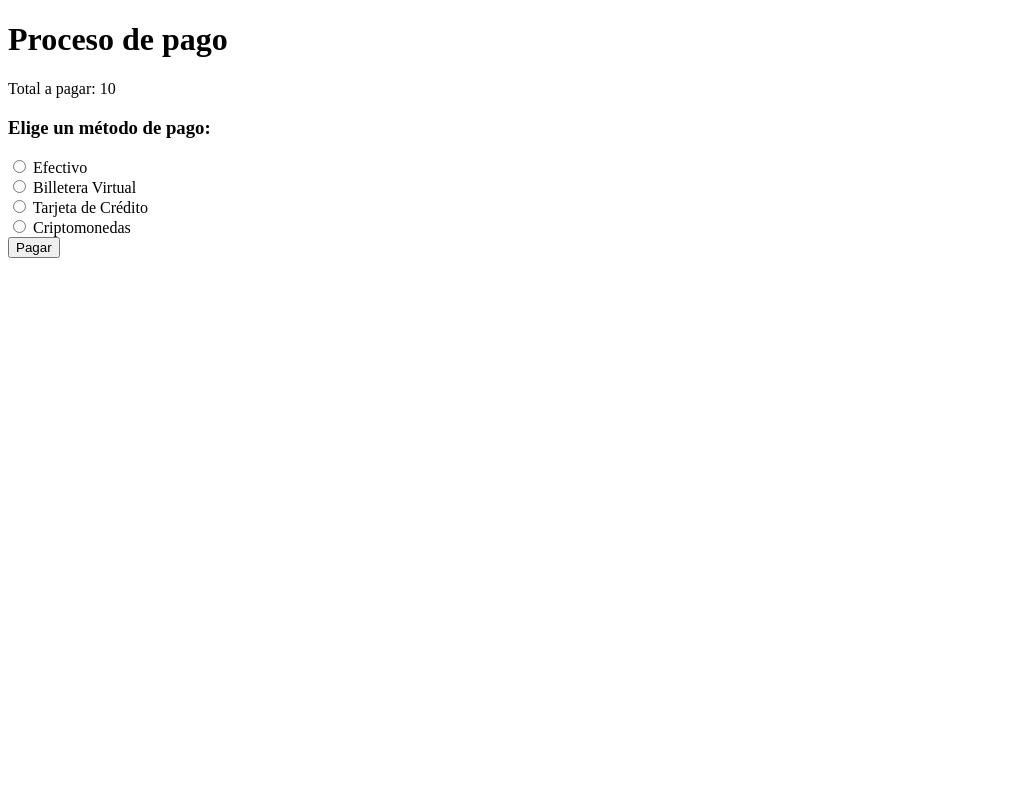
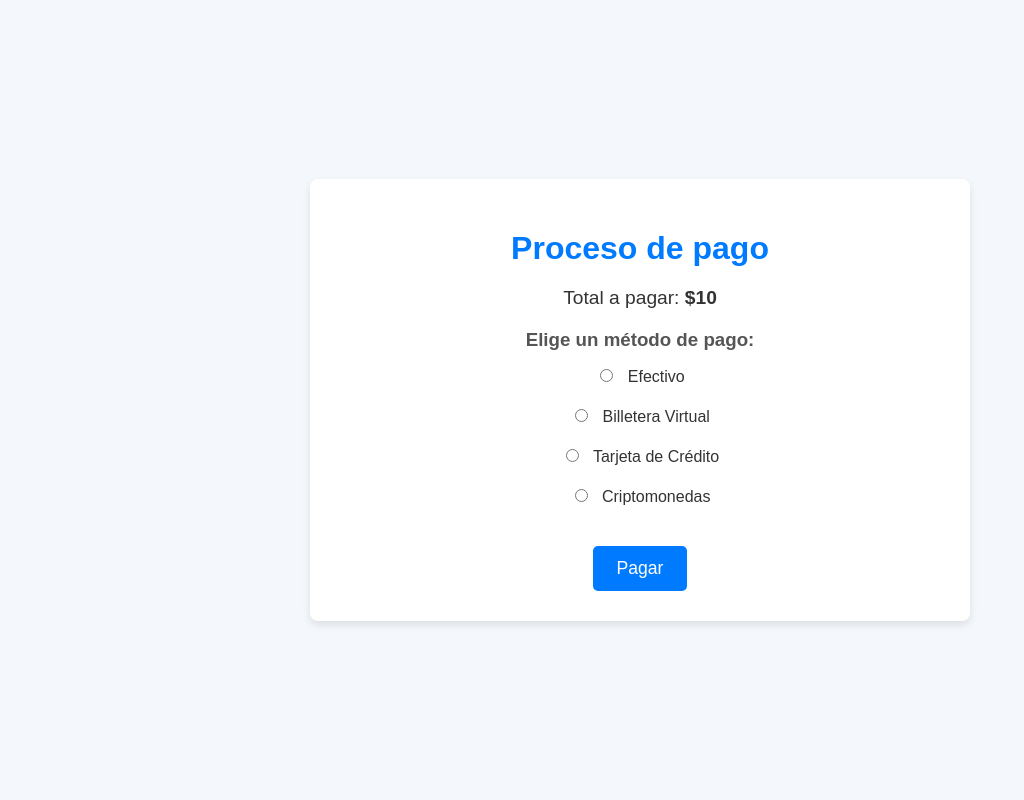
Before and after one commit to IvanPopiel/CarritoDeCompras, a Django app: template CarritoCompras/CarritoAplicacion/templates/checkout.html in a window 1280 px wide. Shown: the whole page, without its empty margins (0-1024 px from the left). Run offline with Django 5.2, Linux system fonts and the light colour scheme; the template is opened without the code that fills it: most values are stand-ins (such as "Sample title", 1, 10 or a date in 2020).

Commit message:
diseño checkout

```diff
--- a/CarritoCompras/CarritoAplicacion/templates/checkout.html
+++ b/CarritoCompras/CarritoAplicacion/templates/checkout.html
@@ -4,32 +4,116 @@
     <meta charset="UTF-8">
     <meta name="viewport" content="width=device-width, initial-scale=1.0">
     <title>Checkout</title>
+    <style>
+        body {
+            font-family: Arial, sans-serif;
+            background-color: #f4f7fc;
+            color: #333;
+            margin: 0;
+            padding: 0;
+            display: flex;
+            justify-content: center;
+            align-items: center;
+            height: 100vh;
+        }
+
+        .container {
+            background-color: #fff;
+            padding: 30px;
+            border-radius: 8px;
+            box-shadow: 0 4px 8px rgba(0, 0, 0, 0.1);
+            width: 100%;
+            max-width: 600px;
+            text-align: center;
+        }
+
+        h1 {
+            color: #007BFF;
+            margin-bottom: 20px;
+        }
+
+        p {
+            font-size: 1.2rem;
+            margin: 20px 0;
+        }
+
+        h3 {
+            color: #555;
+            margin-bottom: 15px;
+        }
+
+        label {
+            display: block;
+            font-size: 1rem;
+            margin-bottom: 10px;
+            cursor: pointer;
+        }
+
+        input[type="radio"] {
+            margin-right: 10px;
+        }
+
+        button {
+            background-color: #007BFF;
+            color: white;
+            border: none;
+            padding: 12px 24px;
+            font-size: 1.1rem;
+            cursor: pointer;
+            border-radius: 5px;
+            margin-top: 20px;
+            transition: background-color 0.3s;
+        }
+
+        button:hover {
+            background-color: #0056b3;
+        }
+
+        button:focus {
+            outline: none;
+        }
+
+        .form-group {
+            margin-bottom: 20px;
+        }
+
+    </style>
 </head>
 <body>
+    <div class="container">
         <h1>Proceso de pago</h1>
-    <p>Total a pagar: {{ total }}</p>
+        <p>Total a pagar: <strong>${{ total }}</strong></p>
 
         <h3>Elige un método de pago:</h3>
         <form action="{% url 'ProcesarPago' %}" method="post">
             {% csrf_token %}
 
+            <div class="form-group">
                 <label for="efectivo">
                     <input type="radio" name="metodo_pago" id="efectivo" value="efectivo"> Efectivo
-        </label><br>
+                </label>
+            </div>
 
+            <div class="form-group">
                 <label for="billetera">
                     <input type="radio" name="metodo_pago" id="billetera" value="billetera"> Billetera Virtual
-        </label><br>
+                </label>
+            </div>
 
+            <div class="form-group">
                 <label for="tarjeta">
                     <input type="radio" name="metodo_pago" id="tarjeta" value="tarjeta"> Tarjeta de Crédito
-        </label><br>
+                </label>
+            </div>
 
+            <div class="form-group">
                 <label for="criptomonedas">
                     <input type="radio" name="metodo_pago" id="criptomonedas" value="criptomonedas"> Criptomonedas
-        </label><br>
+                </label>
+            </div>
 
             <button type="submit">Pagar</button>
         </form>
+    </div>
 </body>
 </html>
```
Also changed, not shown: CarritoCompras/db.sqlite3. Lines whose indentation alone changed are shown as unchanged.
